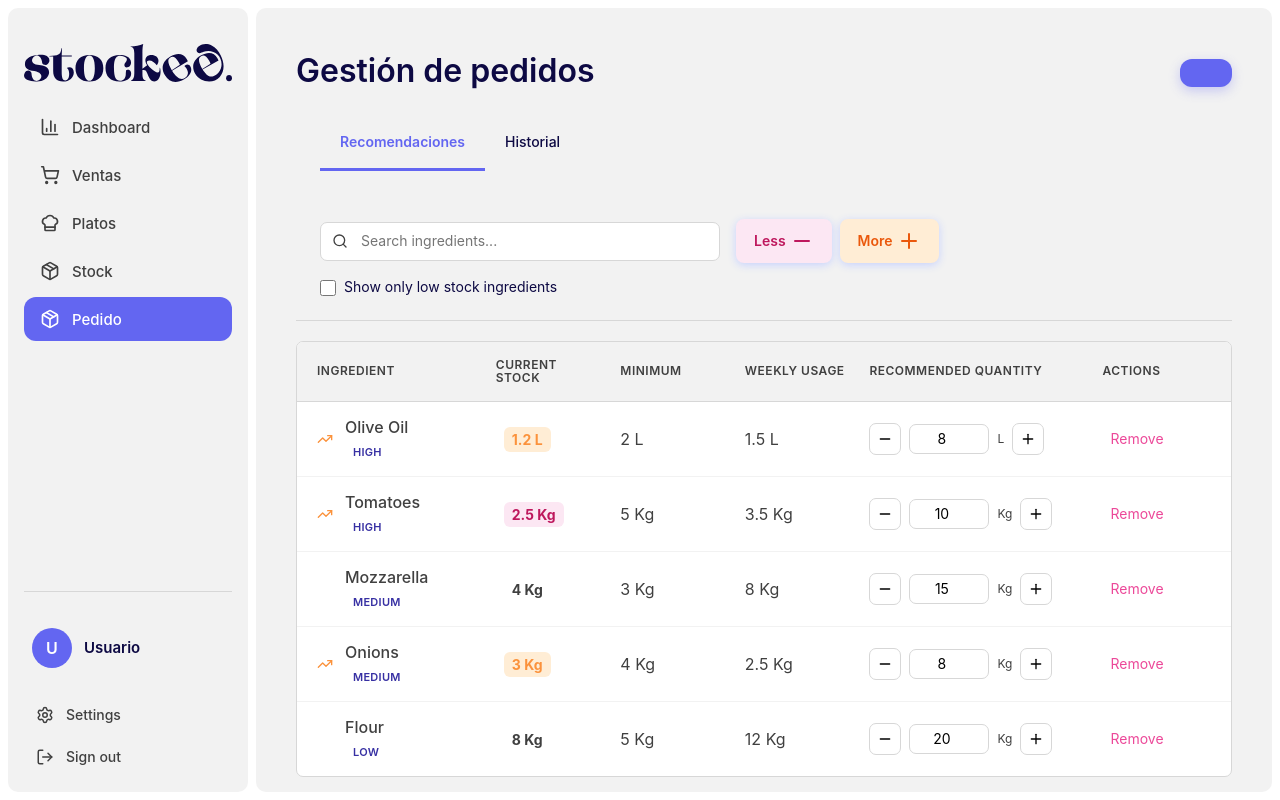
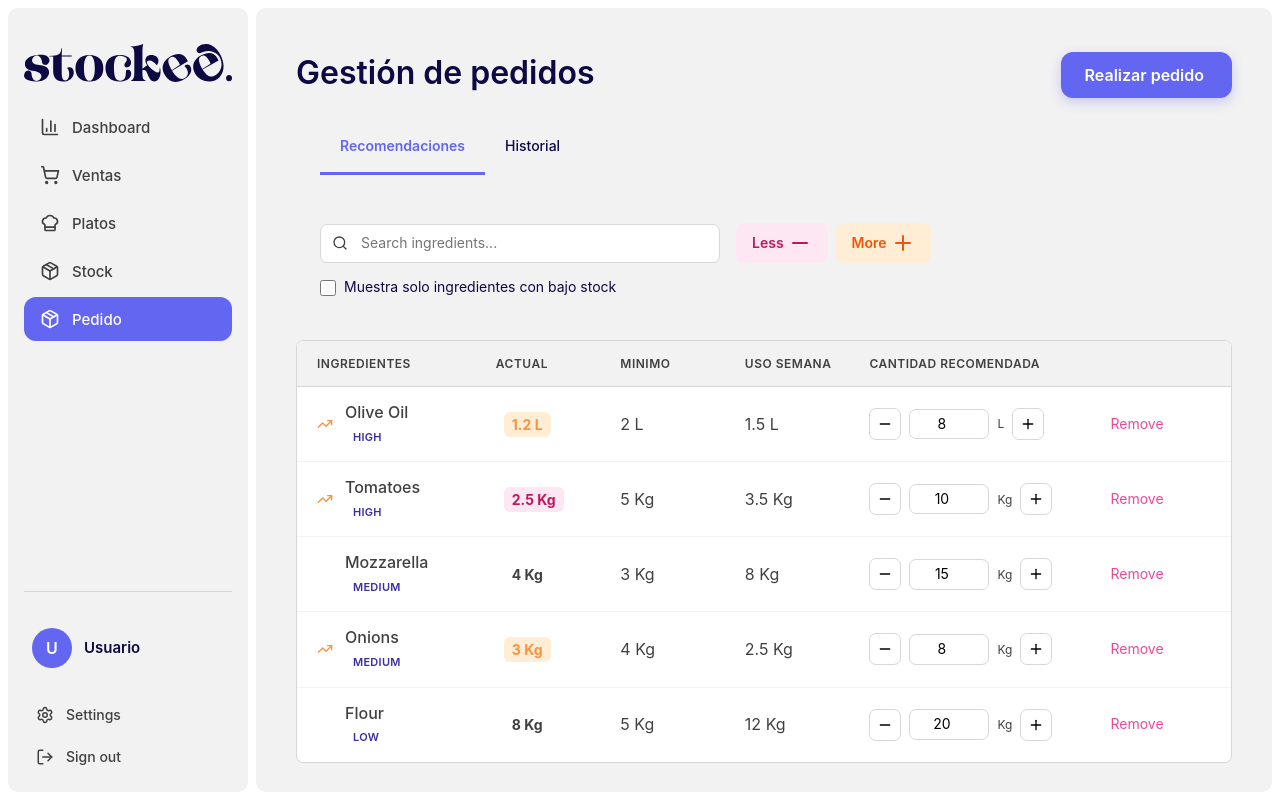
Before and after one commit to Paulafrdz/stockee-frontend, a React (Vite) app: page /order in a window 1280 px wide. Built offline with nearby package versions, Linux system fonts and the light colour scheme; no server answers; sample sign-in values are in the browser's storage.

Commit message:
update button make an order

```diff
--- a/src/components/orderTable/OrderTable.css
+++ b/src/components/orderTable/OrderTable.css
@@ -57,7 +57,6 @@
 .recommended-orders-table .table-header {
   background: var(--neutral-250);
   padding: var(--space-margin);
-  border-bottom: 1px solid var(--neutral-500);
 }
 
 .recommended-orders-table .table-header__controls {
@@ -109,7 +108,6 @@
 .recommended-orders-table .global-btn--decrease {
   background: var(--terciary-200);
   color: var(--terciary-700);
-  border-color: var(--terciary-200);
 }
 
 .recommended-orders-table .global-btn--decrease:hover {
@@ -132,6 +130,11 @@
   display: flex;
   gap: var(--space-button);
 }
+ .btn-secondary{
+  border: none;
+  box-shadow: none;
+ }
+
 
 .recommended-orders-table .filter-checkbox {
   display: flex;
--- a/src/components/orderTable/OrderTable.jsx
+++ b/src/components/orderTable/OrderTable.jsx
@@ -149,7 +149,7 @@ const OrderTable = ({
               checked={showOnlyRecommended}
               onChange={(e) => setShowOnlyRecommended(e.target.checked)}
             />
-            <span>Show only low stock ingredients</span>
+            <span>Muestra solo ingredientes con bajo stock</span>
           </label>
         </div>
       </div>
@@ -157,12 +157,12 @@ const OrderTable = ({
       <div className="table-container">
         {/* Table Header */}
         <div className="order-th">
-          <div>Ingredient</div>
-          <div>Current Stock</div>
-          <div>Minimum</div>
-          <div>Weekly Usage</div>
-          <div>Recommended Quantity</div>
-          <div>Actions</div>
+          <div>Ingredientes</div>
+          <div>Actual</div>
+          <div>Minimo</div>
+          <div>Uso semana</div>
+          <div>Cantidad Recomendada</div>
+          <div></div>
         </div>
 
         {/* Table Body */}
--- a/src/pages/OrdersPage.css
+++ b/src/pages/OrdersPage.css
@@ -13,7 +13,6 @@
   align-items: center;
   flex-wrap: wrap;
   gap: 12px;
-  padding: 4px 0;
 }
 
 .orders-header-info {
--- a/src/pages/OrdersPage.jsx
+++ b/src/pages/OrdersPage.jsx
@@ -9,6 +9,7 @@ import {
     getRecommendedOrders,
     submitOrder,
     getOrderHistory,
+
     getOrderStats
 } from '../services/orderService';
 
@@ -88,6 +89,52 @@ const OrdersPage = () => {
         }
     };
 
+    const handleCompleteOrder = async () => {
+        if (recommendedOrders.length === 0) return;
+
+        try {
+            setSubmittingOrder(true);
+
+            // 🧾 Crear el pedido con los ingredientes recomendados
+            const orderData = {
+                items: recommendedOrders
+                    .filter(item => item.recommendedQuantity > 0)
+                    .map(item => ({
+                        id: item.id,
+                        name: item.name,
+                        recommendedQuantity: item.recommendedQuantity,
+                        unit: item.unit,
+                    })),
+            };
+
+            const submittedOrder = await submitOrder(orderData);
+
+            console.log("✅ Pedido realizado:", submittedOrder);
+
+            // 🧹 Vaciar tabla de pedidos recomendados
+            setRecommendedOrders(prev =>
+                prev.map(item => ({ ...item, recommendedQuantity: 0 }))
+            );
+
+            // ♻️ Actualizar historial y estadísticas
+            const [updatedHistory, updatedStats] = await Promise.all([
+                getOrderHistory(),
+                getOrderStats(),
+            ]);
+            setOrderHistory(updatedHistory);
+            setOrderStats(updatedStats);
+
+            // 🔄 Notificar a la tabla de stock que se actualice (opcional)
+            localStorage.setItem('refreshStock', Date.now());
+
+        } catch (error) {
+            console.error("Error al realizar pedido:", error);
+        } finally {
+            setSubmittingOrder(false);
+        }
+    };
+
+
     const handleQuantityAdjustment = (itemId, newQuantity) => {
         setRecommendedOrders(prev =>
             prev.map(item =>
@@ -163,10 +210,12 @@ const OrdersPage = () => {
                     </div>
                     <div className="orders-header-actions">
                         <Button
-              label="Actualizar datos"
-              icon="refresh"
-              onClick={() => window.location.reload()}
-            />
+                            label="Realizar pedido"
+                            icon="shopping-cart"
+                            onClick={handleCompleteOrder}
+                            disabled={submittingOrder || recommendedOrders.length === 0}
+                        > Realizar pedido
+                        </Button>
                     </div>
                 </div>
 
--- a/src/pages/StockPage.jsx
+++ b/src/pages/StockPage.jsx
@@ -134,6 +134,26 @@ const StockPage = () => {
 
   const needsAttention = statusCounts.empty + statusCounts.critical + statusCounts.low;
 
+  useEffect(() => {
+  const checkRefresh = () => {
+    const refreshTime = localStorage.getItem('refreshStock');
+    if (refreshTime) {
+      console.log('🔁 Refrescando stock tras pedido...');
+      getStockItems().then(setStockItems);
+      localStorage.removeItem('refreshStock');
+    }
+  };
+
+  window.addEventListener('focus', checkRefresh);
+  const interval = setInterval(checkRefresh, 3000);
+
+  return () => {
+    window.removeEventListener('focus', checkRefresh);
+    clearInterval(interval);
+  };
+}, []);
+
+
   if (loading) {
     return (
       <DashboardLayout>
```
Lines whose indentation alone changed are shown as unchanged.
